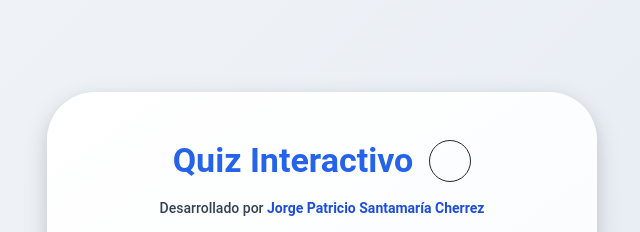
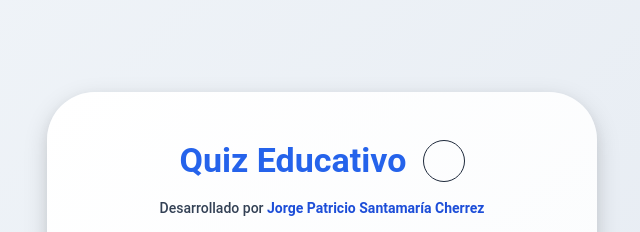
Before and after one commit to Patogol35/QuizEducativo, a React (Vite) app: page / in a window 1280 px wide. Shown: the top 232 px of the page, without its empty margins (318-958 px from the left). Built offline with nearby package versions, Linux system fonts and the light colour scheme; some icons are missing.

Commit message:
Change title from 'Quiz Interactivo' to 'Quiz Educativo'

```diff
--- a/src/components/WelcomeScreen.jsx
+++ b/src/components/WelcomeScreen.jsx
@@ -65,7 +65,7 @@ export default function WelcomeScreen({
                 color: "#2563eb",
               }}
             >
-              Quiz Interactivo
+              Quiz Educativo
             </Typography>
 
             <IconButton
```
